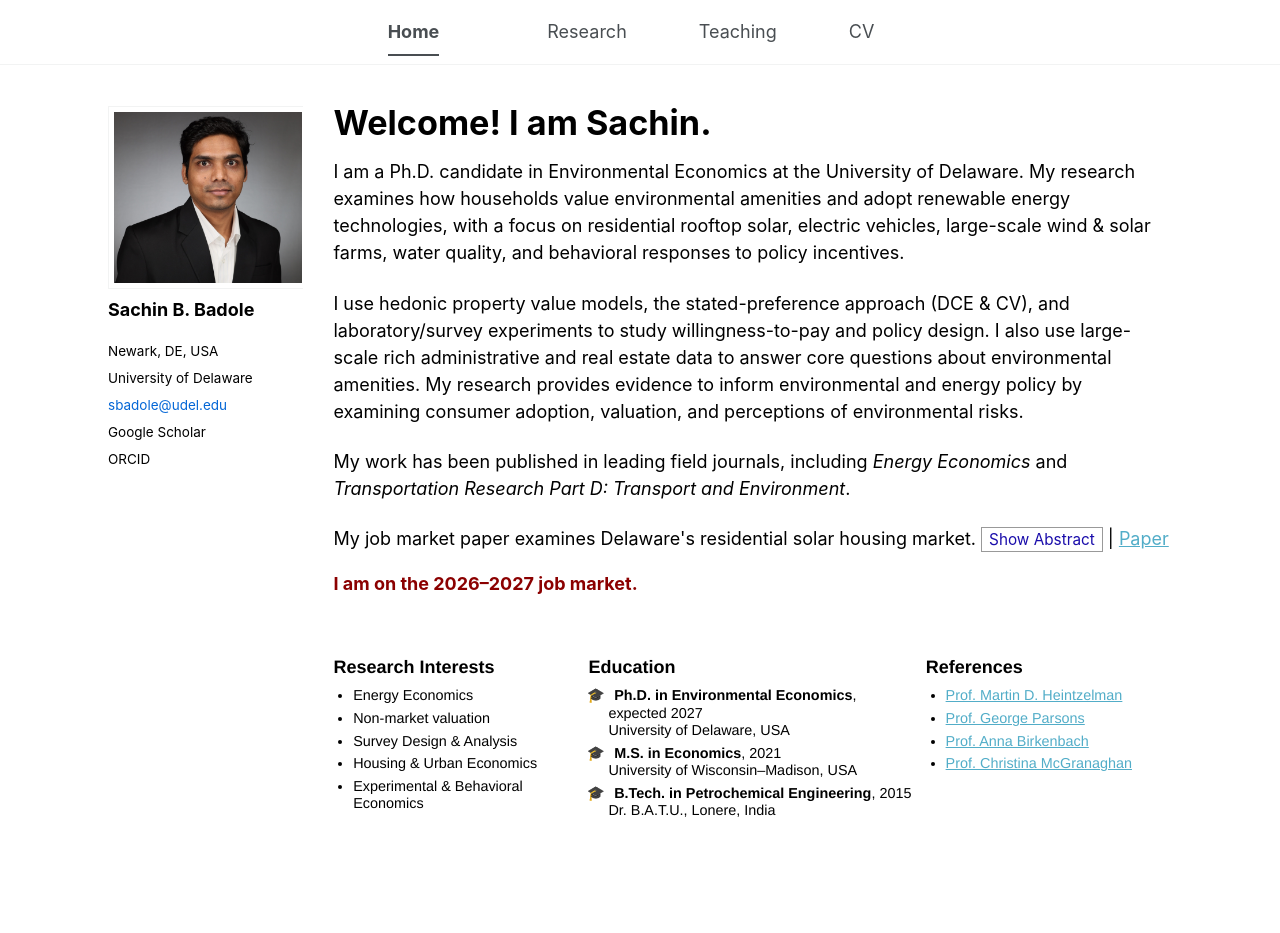
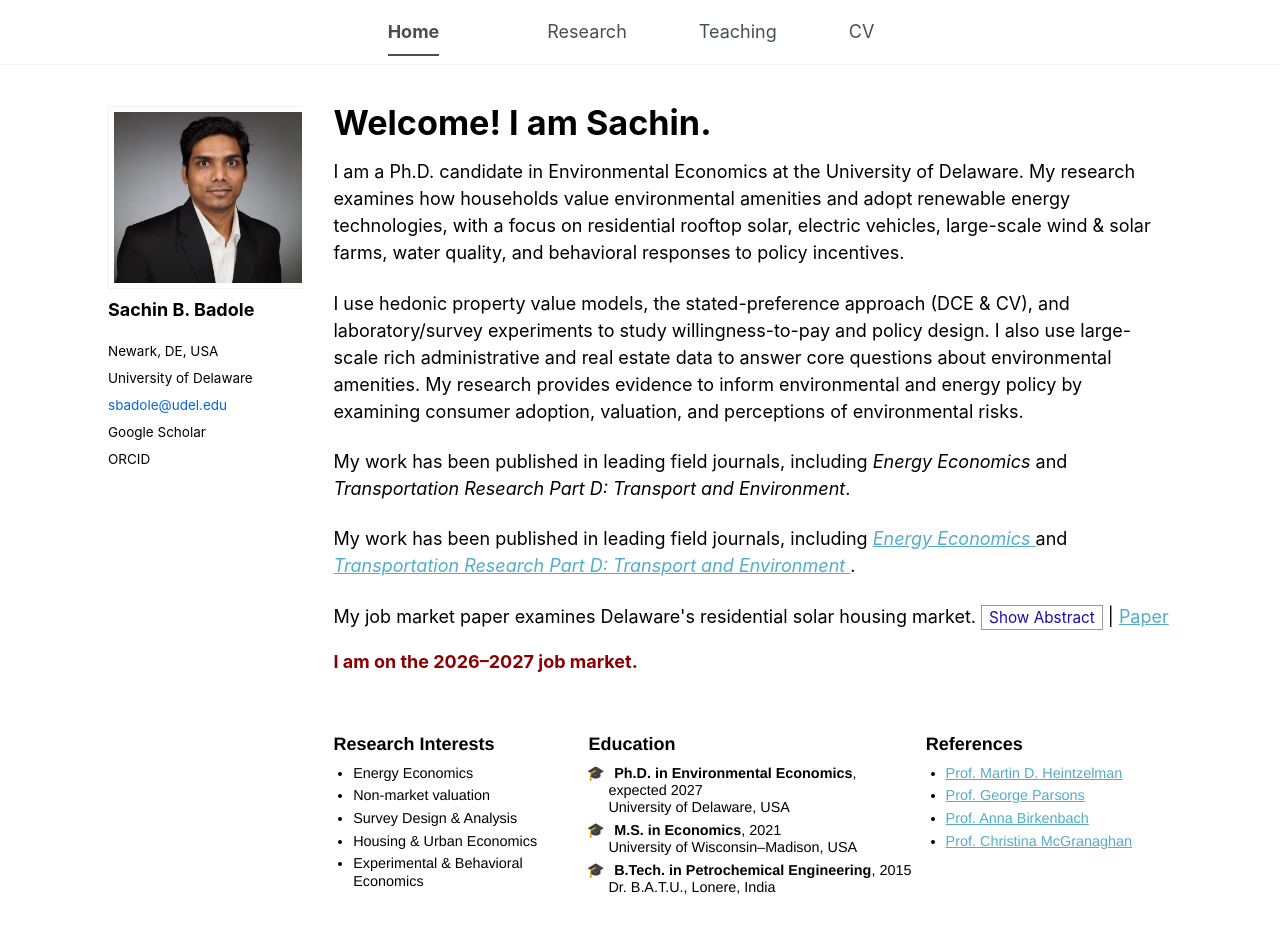
Before and after one commit to sachin-b-badole/sachin-b-badole.github.io, a Jekyll site: the page built from _pages/about.md, in a window 1280 px wide and 1100 px high. Shown: the top 933 px of the window. Built offline with Jekyll 4.4.1, drawn with Linux system fonts in a browser that asks for light colours.

Commit message:
Update about.md

```diff
--- a/_pages/about.md
+++ b/_pages/about.md
@@ -14,6 +14,22 @@
 I use hedonic property value models, the stated-preference approach (DCE & CV), and laboratory/survey experiments to study willingness-to-pay and policy design. I also use large-scale rich administrative and real estate data to answer core questions about environmental amenities. My research provides evidence to inform environmental and energy policy by examining consumer adoption, valuation, and perceptions of environmental risks.
 
 My work has been published in leading field journals, including *Energy Economics* and *Transportation Research Part D: Transport and Environment*.
+
+
+My work has been published in leading field journals, including
+<a href="https://www.sciencedirect.com/journal/energy-economics"
+   target="_blank"
+   class="journal-link">
+   <em>Energy Economics</em>
+</a>
+and
+<a href="https://www.sciencedirect.com/journal/transportation-research-part-d-transport-and-environment"
+   target="_blank"
+   class="journal-link">
+   <em>Transportation Research Part D: Transport and Environment</em>
+</a>.
+
+
 
 <p class="jmp-line">
   My job market paper examines Delaware's residential solar housing market.
```
